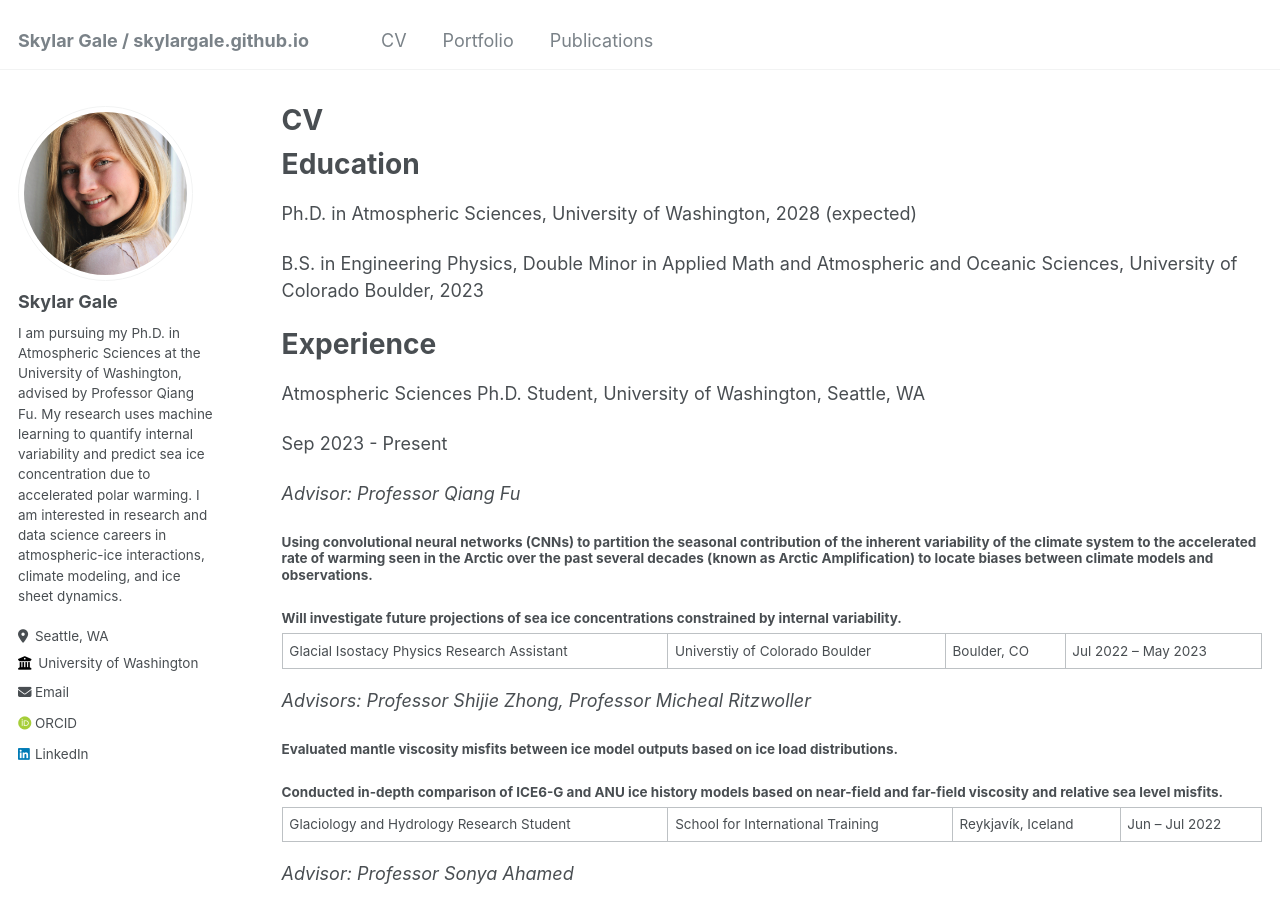
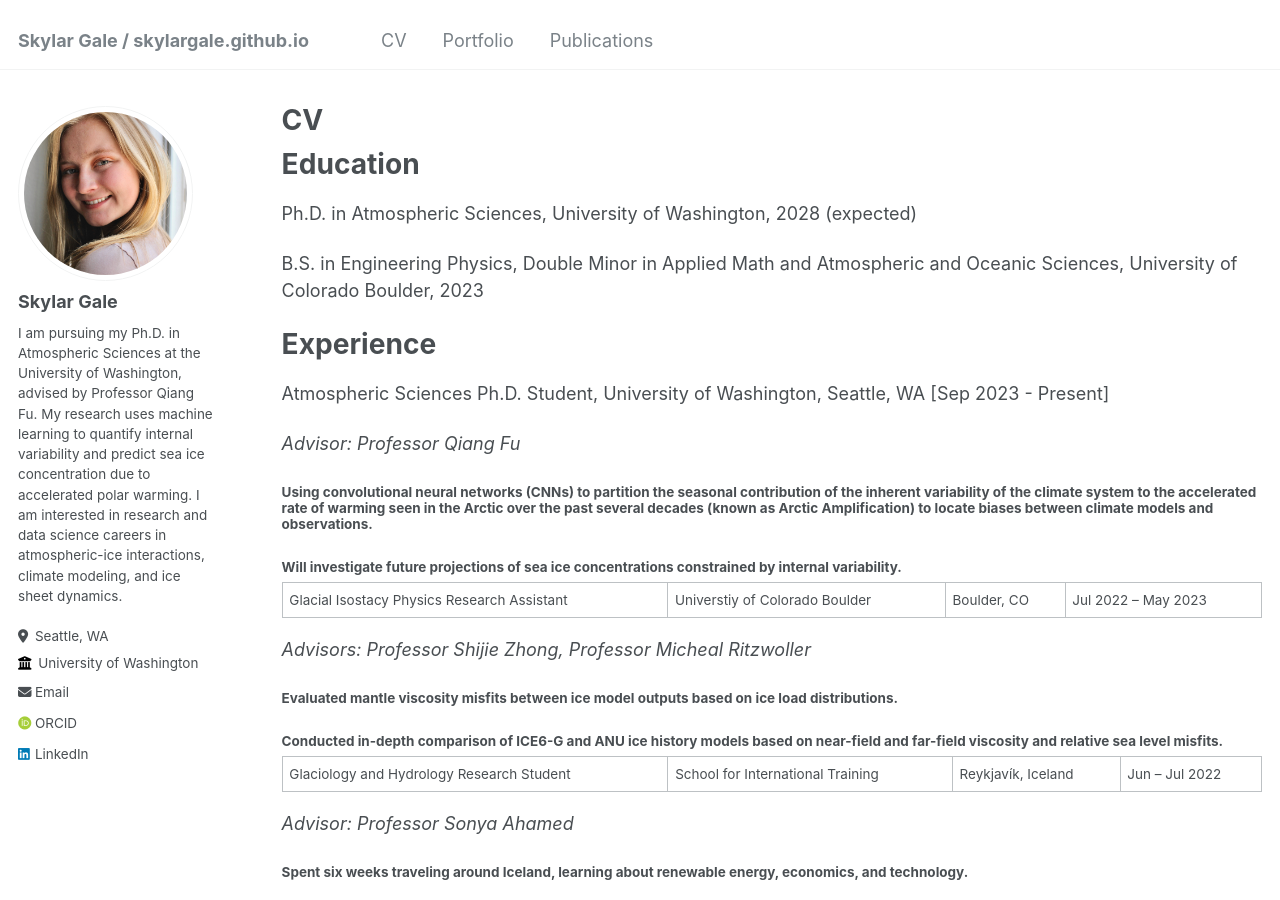
Before and after one commit to skylargale/skylargale.github.io, a Jekyll site: the page built from _pages/cv.md, in a window 1280 px wide and 900 px high. Built offline with Jekyll 4.4.1, drawn with Linux system fonts in a browser that asks for light colours; some web fonts are replaced.

Commit message:
Update cv.md

```diff
--- a/_pages/cv.md
+++ b/_pages/cv.md
@@ -17,13 +17,11 @@ B.S. in Engineering Physics, Double Minor in Applied Math and Atmospheric and Oc
 
 Experience
 ======
-Atmospheric Sciences Ph.D. Student, University of Washington, Seattle, WA
-
-Sep 2023 - Present
+Atmospheric Sciences Ph.D. Student, University of Washington, Seattle, WA [Sep 2023 - Present]
 
 _Advisor: Professor Qiang Fu_
-#### Using convolutional neural networks (CNNs) to partition the seasonal contribution of the inherent variability of the climate system to the accelerated rate of warming seen in the Arctic over the past several decades (known as Arctic Amplification) to locate biases between climate models and observations.
-#### Will investigate future projections of sea ice concentrations constrained by internal variability.
+##### Using convolutional neural networks (CNNs) to partition the seasonal contribution of the inherent variability of the climate system to the accelerated rate of warming seen in the Arctic over the past several decades (known as Arctic Amplification) to locate biases between climate models and observations.
+##### Will investigate future projections of sea ice concentrations constrained by internal variability.
 
 Glacial Isostacy Physics Research Assistant | Universtiy of Colorado Boulder | Boulder, CO | Jul 2022 – May 2023
 
```
